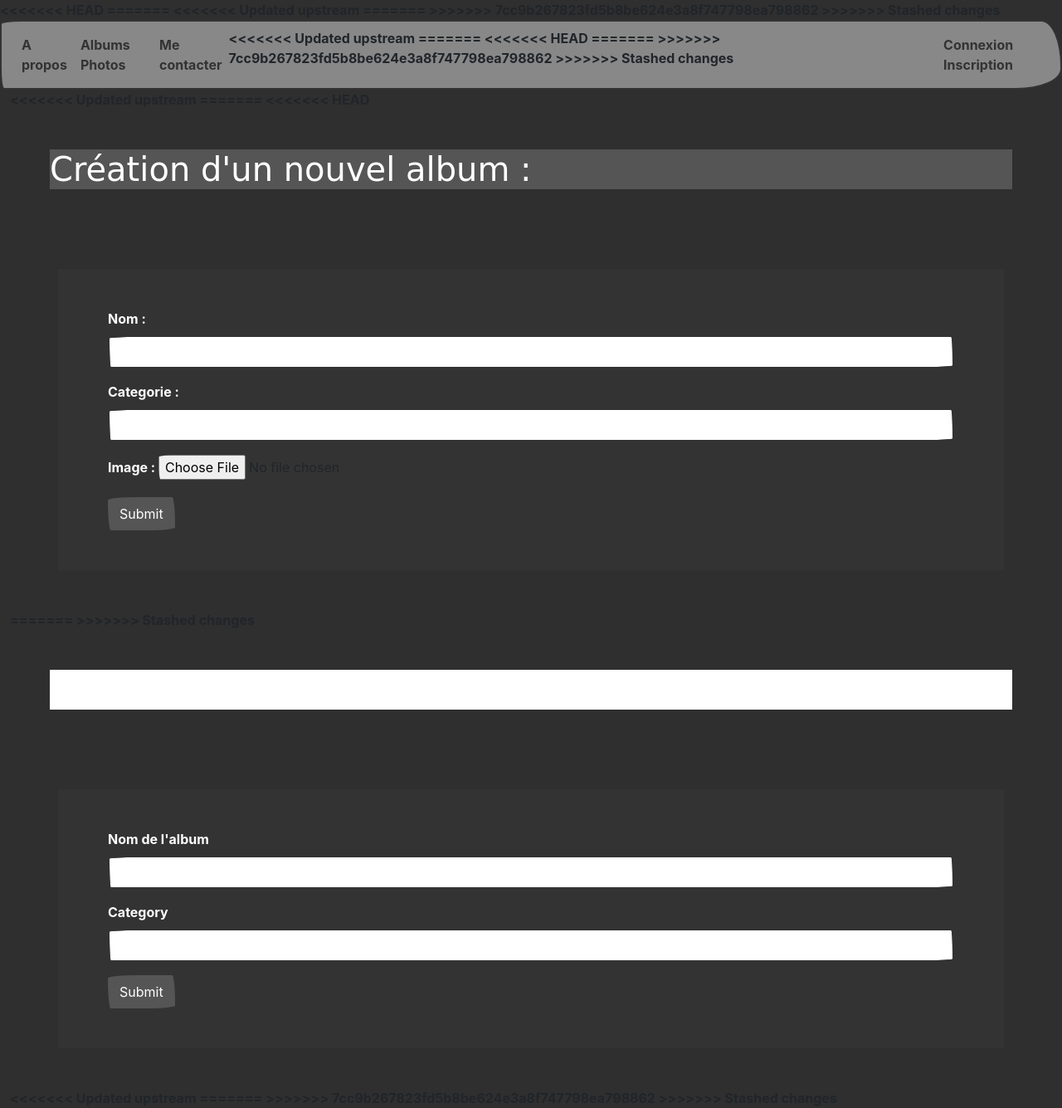
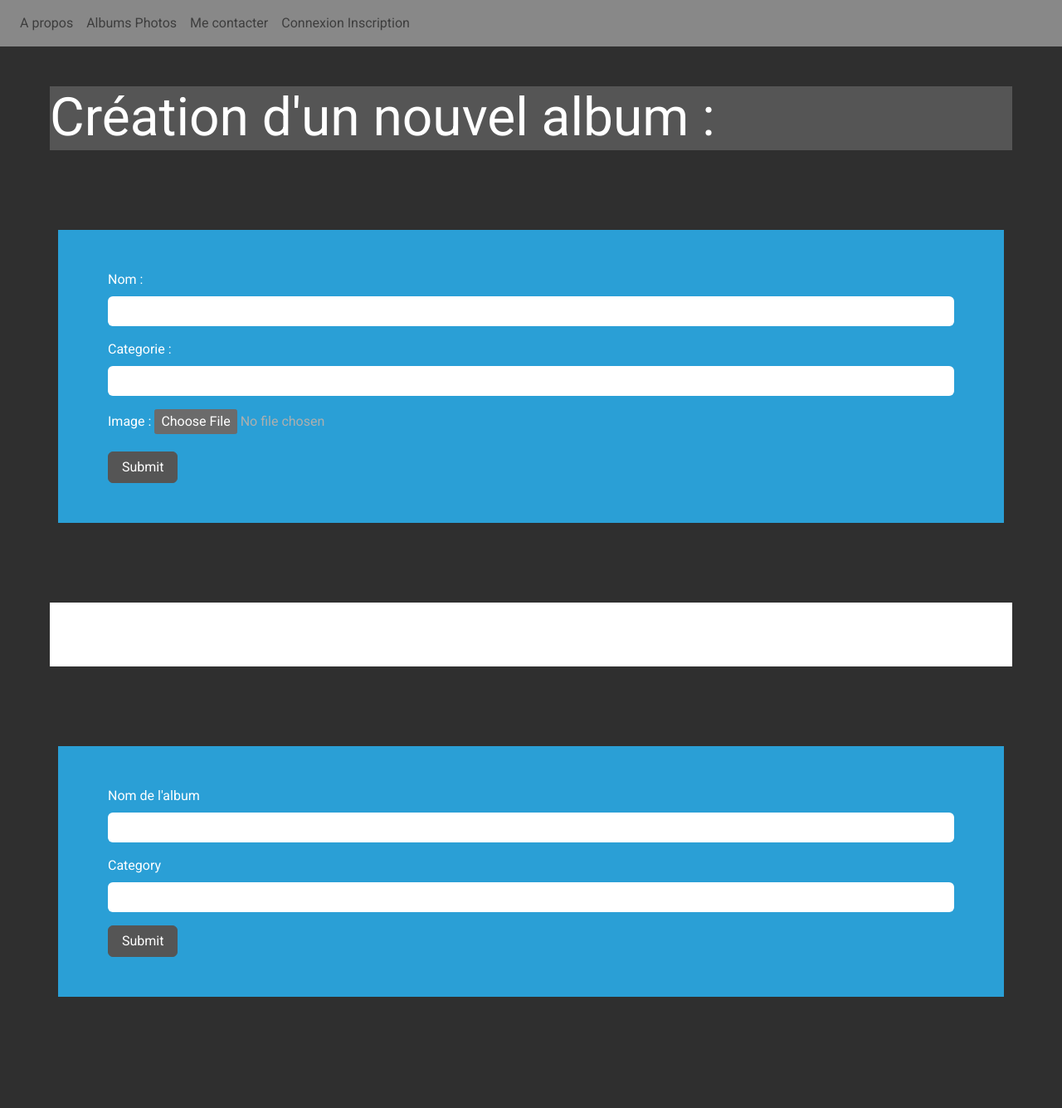
Before and after one commit to TerevaM/RNCP_PROJET_SIMPLON_DW, a PHP site: page /02_View/album_form.php in a window 1280 px wide. Shown: the whole page at 83% size. After the commit the page ends 1201 px from the top, so only its background shows below. Run offline with PHP 8.4, Linux system fonts and the light colour scheme; some libraries are stand-ins or nearby versions; some web fonts are replaced.

Commit message:
reset bug

```diff
--- a/02_View/01_base_html.php
+++ b/02_View/01_base_html.php
@@ -5,14 +5,7 @@
     <meta http-equiv="X-UA-Compatible" content="IE=edge">
     <meta name="viewport" content="width=device-width, initial-scale=1.0">
     <title>Galerie photo </title>
-<<<<<<< HEAD
         <link rel="stylesheet" href="https://cdnjs.cloudflare.com/ajax/libs/bootswatch/5.2.2/cyborg/bootstrap.min.css" />
-=======
-     <link rel="stylesheet" href="https://cdnjs.cloudflare.com/ajax/libs/bootswatch/5.2.2/sketchy/bootstrap.min.css" />
-<<<<<<< Updated upstream
-=======
->>>>>>> 7cc9b267823fd5b8be624e3a8f747798ea798862
->>>>>>> Stashed changes
      <link rel="stylesheet" href="<?= URL ?>04_utils/css/style.css">
     <!-- style.css -->
 </head>
@@ -34,13 +27,7 @@
                     <li class="nav-item">
                     <a class="nav-link" href="<?= URL ?>me_contacter">Me contacter</a>
                     </li>
-<<<<<<< Updated upstream
-=======
-<<<<<<< HEAD
                     <?php if(empty($_SESSION)) : ?>
-=======
->>>>>>> 7cc9b267823fd5b8be624e3a8f747798ea798862
->>>>>>> Stashed changes
                     <li class="nav-item">
                     <a class="nav-link" href="<?= URL ?>connexion_inscription">Connexion Inscription</a>
                     </li>
--- a/02_View/album_form.php
+++ b/02_View/album_form.php
@@ -1,9 +1,6 @@
 <?php ob_start();
 ?>
 <div class="container-fluid d-flex justify-content-center flex-column">
-<<<<<<< Updated upstream
-=======
-<<<<<<< HEAD
   <h1 class="bg-secondary m-5">Création d'un nouvel album :</h1>
   <div class="container my-5 bg-primary">
     <form method="POST" enctype="multipart/form-data" action="<?= URL ?>albums_photos/createValid" class="container p-5">
@@ -22,8 +19,6 @@
       <button type="submit" class="btn btn-secondary">Submit</button>
     </form>
   </div>
-=======
->>>>>>> Stashed changes
     <h1 class="bg-white m-5">Nouvel album</h1>
     <div class="container my-5 bg-primary">
       <form method="POST" action="<?= URL ?>albums_photos/createvalid" class="container p-5">
@@ -38,10 +33,6 @@
         <button type="submit" class="btn btn-secondary">Submit</button>
         </form>
     </div>
-<<<<<<< Updated upstream
-=======
->>>>>>> 7cc9b267823fd5b8be624e3a8f747798ea798862
->>>>>>> Stashed changes
 </div>
 
 <?php
```
Also changed, not shown: 01_Model/AlbumManager.php (+13 -29 lines), 02_View/albums_photos.php (+1 -8 lines), 03_Controller/Controller.php (+1 -6 lines), index.php (+2 -6 lines).
